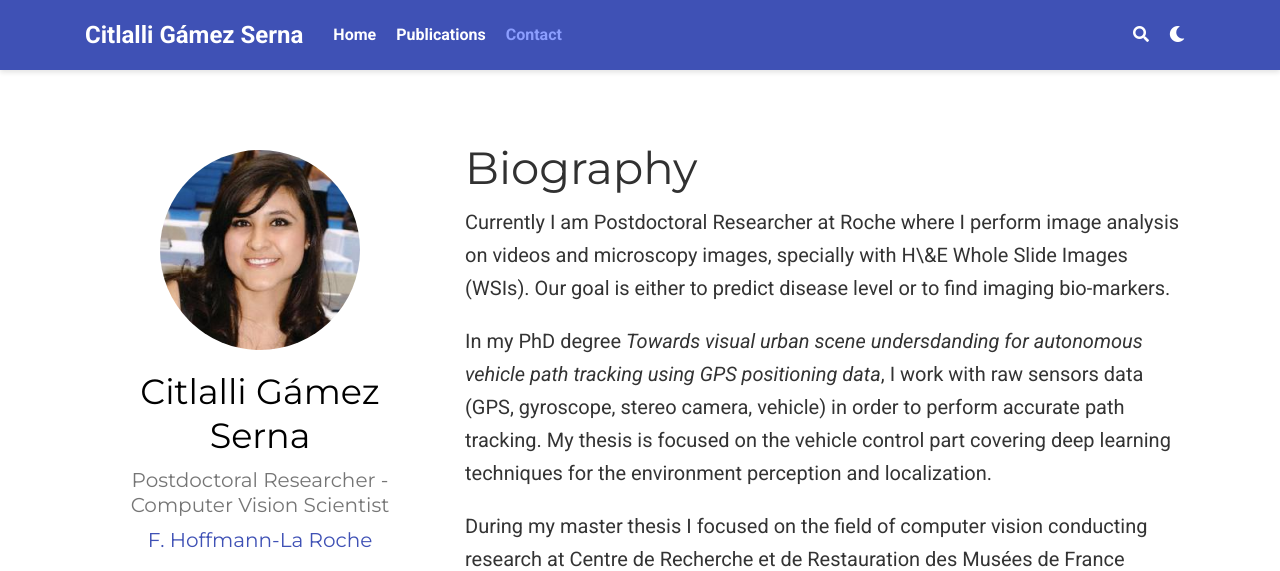
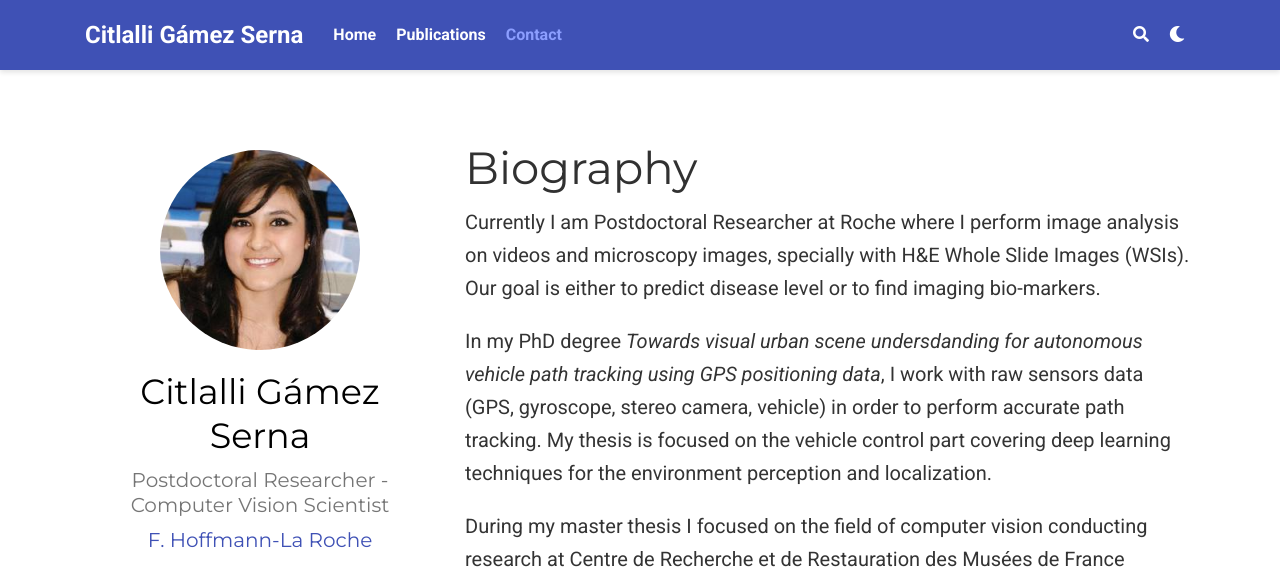
Before and after one commit to citlag/citlag.github.io, a plain HTML site: page index.html in a window 1280 px wide. Shown: the top 571 px of the page. Drawn offline with nearby package versions, Linux system fonts and the light colour scheme; a script that the page names is missing; some icons are missing.

Commit message:
updated biography

```diff
--- a/index.html
+++ b/index.html
@@ -383,7 +383,7 @@
 
     <h1>Biography</h1>
 
-    <p> Currently I am Postdoctoral Researcher at Roche where I perform image analysis on videos and microscopy images, specially with H\&E Whole Slide Images (WSIs). Our goal is either to predict disease level or to find imaging bio-markers.</p>
+    <p> Currently I am Postdoctoral Researcher at Roche where I perform image analysis on videos and microscopy images, specially with H&E Whole Slide Images (WSIs). Our goal is either to predict disease level or to find imaging bio-markers.</p>
 
     <p>In my PhD degree <em>Towards visual urban scene undersdanding for autonomous vehicle path tracking using GPS positioning data</em>, I work with raw sensors data (GPS, gyroscope, stereo camera, vehicle) in order to perform accurate path tracking. My thesis is focused on the vehicle control part covering deep learning techniques for the environment perception and localization.</p>
 
@@ -620,6 +620,17 @@
 
   </div>
 </div>
+
+
+
+
+
+
+
+
+
+
+
 
 
 
```
